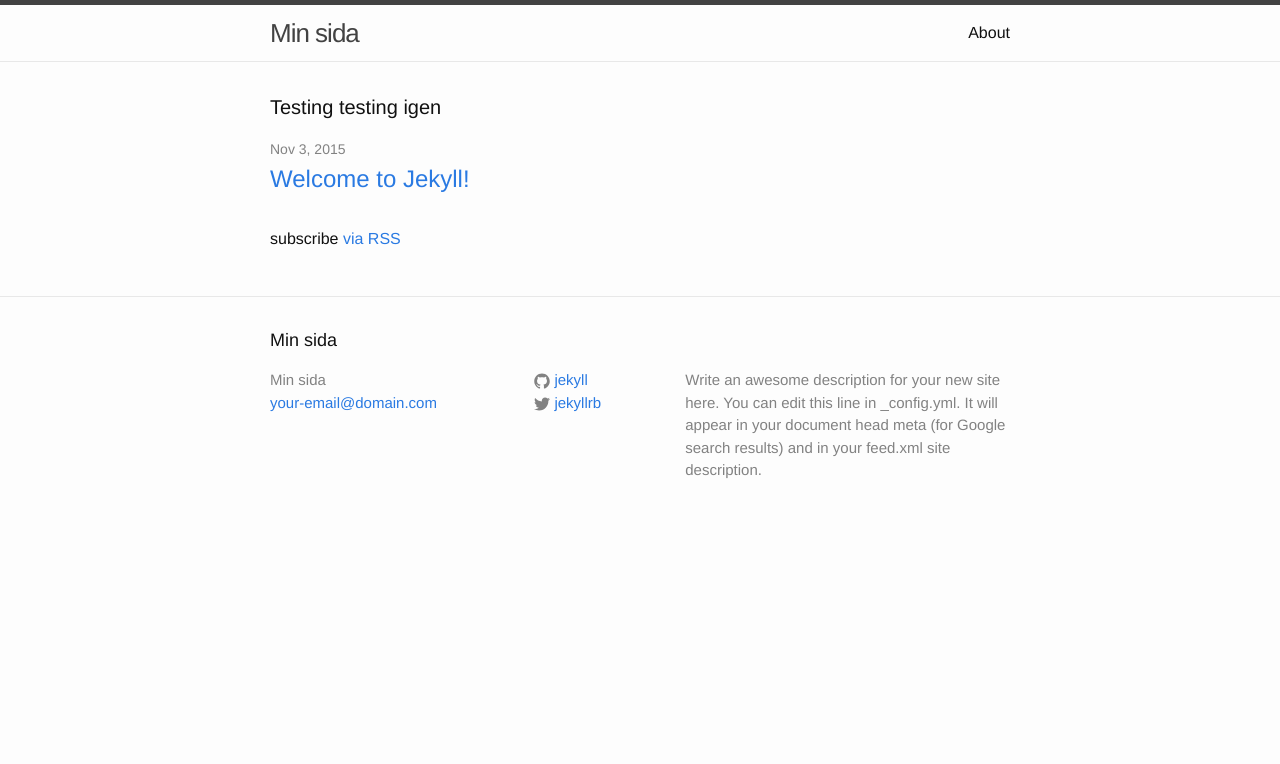
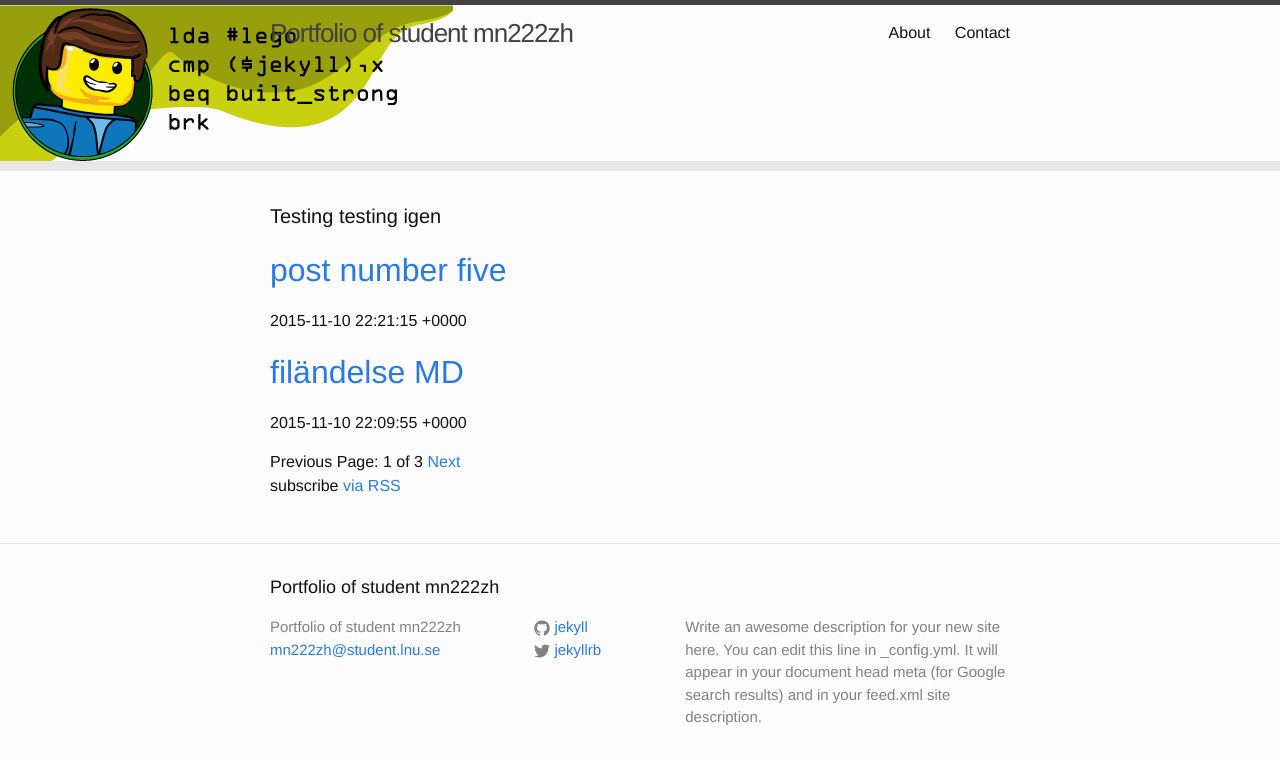
Before and after one commit to mn222zh/mn222zh.github.io, a Jekyll site: the page built from index.html, in a window 1280 px wide. Shown: the top 764 px of the page. Built offline with Jekyll 4.4.1, drawn with Linux system fonts in a browser that asks for light colours; the list of posts is cut into pages by our own code.

Commit message:
implements top logo, disqus

```diff
--- a/_config.yml
+++ b/_config.yml
@@ -1,6 +1,6 @@
 # Site settings
-title: Min sida
-email: your-email@domain.com
+title: Portfolio of student mn222zh
+email: mn222zh@student.lnu.se
 description: > # this means to ignore newlines until "baseurl:"
   Write an awesome description for your new site here. You can edit this
   line in _config.yml. It will appear in your document head meta (for
@@ -9,6 +9,7 @@ baseurl: "" # the subpath of your site, e.g. /blog/
 url: "http://yourdomain.com" # the base hostname & protocol for your site
 twitter_username: jekyllrb
 github_username:  jekyll
+paginate: 2
 
 # Build settings
 markdown: kramdown
--- a/_layouts/post.html
+++ b/_layouts/post.html
@@ -12,4 +12,6 @@ layout: default
     {{ content }}
   </article>
 
+    {% include disqus.html %}
+
 </div>
--- a/_posts/2015-11-03-welcome-to-jekyll.markdown
+++ b/_posts/2015-11-03-welcome-to-jekyll.markdown
@@ -7,6 +7,7 @@ categories: jekyll update
 You’ll find this post in your `_posts` directory. Go ahead and edit it and re-build the site to see your changes. You can rebuild the site in many different ways, but the most common way is to run `jekyll serve --watch`, which launches a web server and auto-regenerates your site when a file is updated.
 
 To add new posts, simply add a file in the `_posts` directory that follows the convention `YYYY-MM-DD-name-of-post.ext` and includes the necessary front matter. Take a look at the source for this post to get an idea about how it works.
+
 
 Jekyll also offers powerful support for code snippets:
 
--- /dev/null
+++ b/_posts/2015-11-10-post-nummer-fem.markdown
@@ -0,0 +1,9 @@
+---
+layout: post
+title:  "post number five"
+date:   2015-11-10 22:21:15
+categories: test
+comments: false
+---
+
+denna post innehåller inte någon möjlighet till disqus.
--- /dev/null
+++ b/_posts/2015-11-10-testar-markdown.MD
@@ -0,0 +1,10 @@
+---
+layout: post
+title:  "filändelse MD"
+date:   2015-11-10 22:09:55
+categories: Magnus flummar
+comments: true
+---
+
+åäö
+filformat??
--- a/_sass/_layout.scss
+++ b/_sass/_layout.scss
@@ -3,8 +3,10 @@
  */
 .site-header {
     border-top: 5px solid $grey-color-dark;
-    border-bottom: 1px solid $grey-color-light;
-    min-height: 56px;
+    border-bottom: 10px solid $grey-color-light;
+    min-height: 156px;
+    background-image:url(../top-left-logo.png);
+    background-repeat: no-repeat;
 
     // Positioning context for the mobile navigation icon
     position: relative;
--- a/index.html
+++ b/index.html
@@ -6,17 +6,28 @@ layout: default
 
   <h1 class="page-heading">Testing testing igen</h1>
 
-  <ul class="post-list">
-    {% for post in site.posts %}
-      <li>
-        <span class="post-meta">{{ post.date | date: "%b %-d, %Y" }}</span>
+    <!-- This loops through the paginated posts -->
+    {% for post in paginator.posts %}
+    <h1><a href="{{ post.url }}">{{ post.title }}</a></h1>
+    <p class="author">
+        <span class="date">{{ post.date }}</span>
+    </p>
+    {% endfor %}
 
-        <h2>
-          <a class="post-link" href="{{ post.url | prepend: site.baseurl }}">{{ post.title }}</a>
-        </h2>
-      </li>
-    {% endfor %}
-  </ul>
+    <!-- Pagination links -->
+    <div class="pagination">
+        {% if paginator.previous_page %}
+        <a href="{{ paginator.previous_page_path }}" class="previous">Previous</a>
+        {% else %}
+        <span class="previous">Previous</span>
+        {% endif %}
+        <span class="page_number ">Page: {{ paginator.page }} of {{ paginator.total_pages }}</span>
+        {% if paginator.next_page %}
+        <a href="{{ paginator.next_page_path }}" class="next">Next</a>
+        {% else %}
+        <span class="next ">Next</span>
+        {% endif %}
+    </div>
 
   <p class="rss-subscribe">subscribe <a href="{{ "/feed.xml" | prepend: site.baseurl }}">via RSS</a></p>
 
```
Also changed, not shown: _includes/disqus.html (added, +22 -0 lines), _posts/2015-11-03-my-first-post.markdown (added, +10 -0 lines), _posts/2015-11-09-test-av-diqus.markdown (added, +8 -0 lines), contact.md (added, +7 -0 lines), top-left-logo.png (added).
